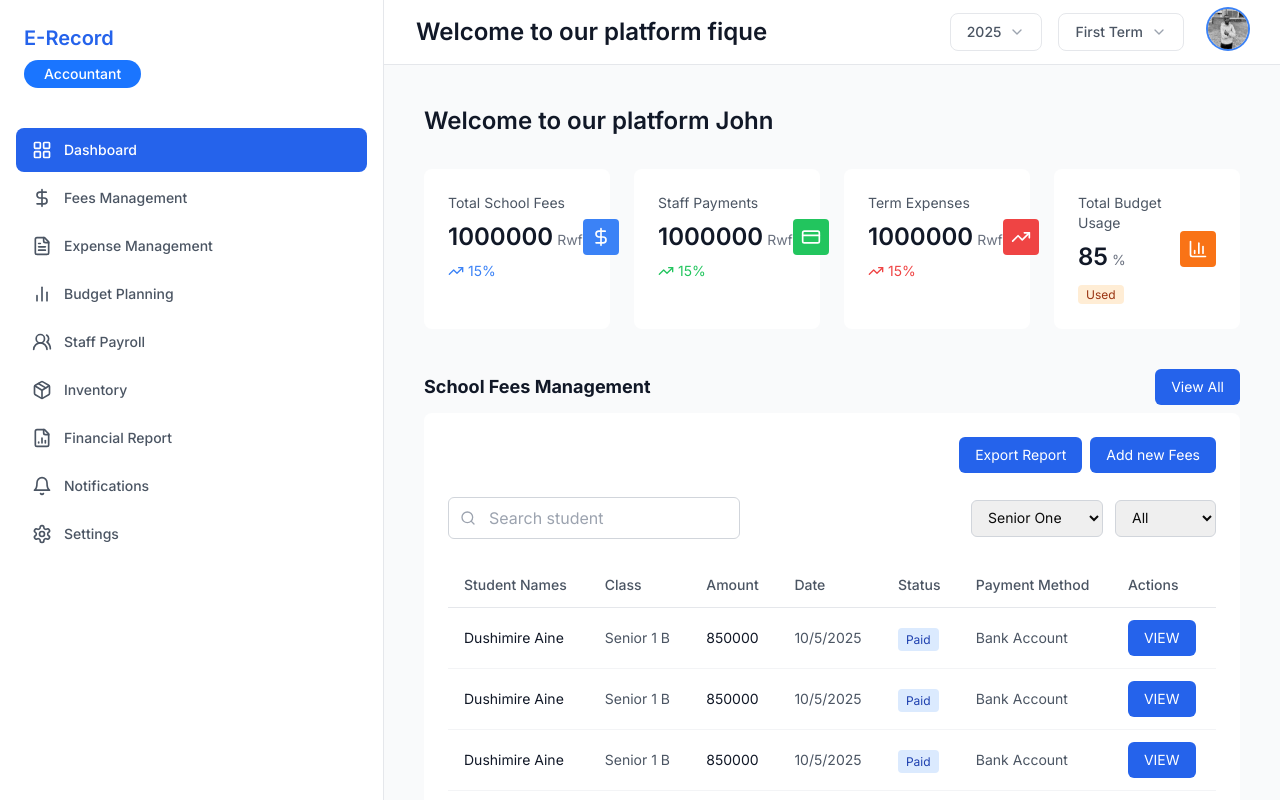
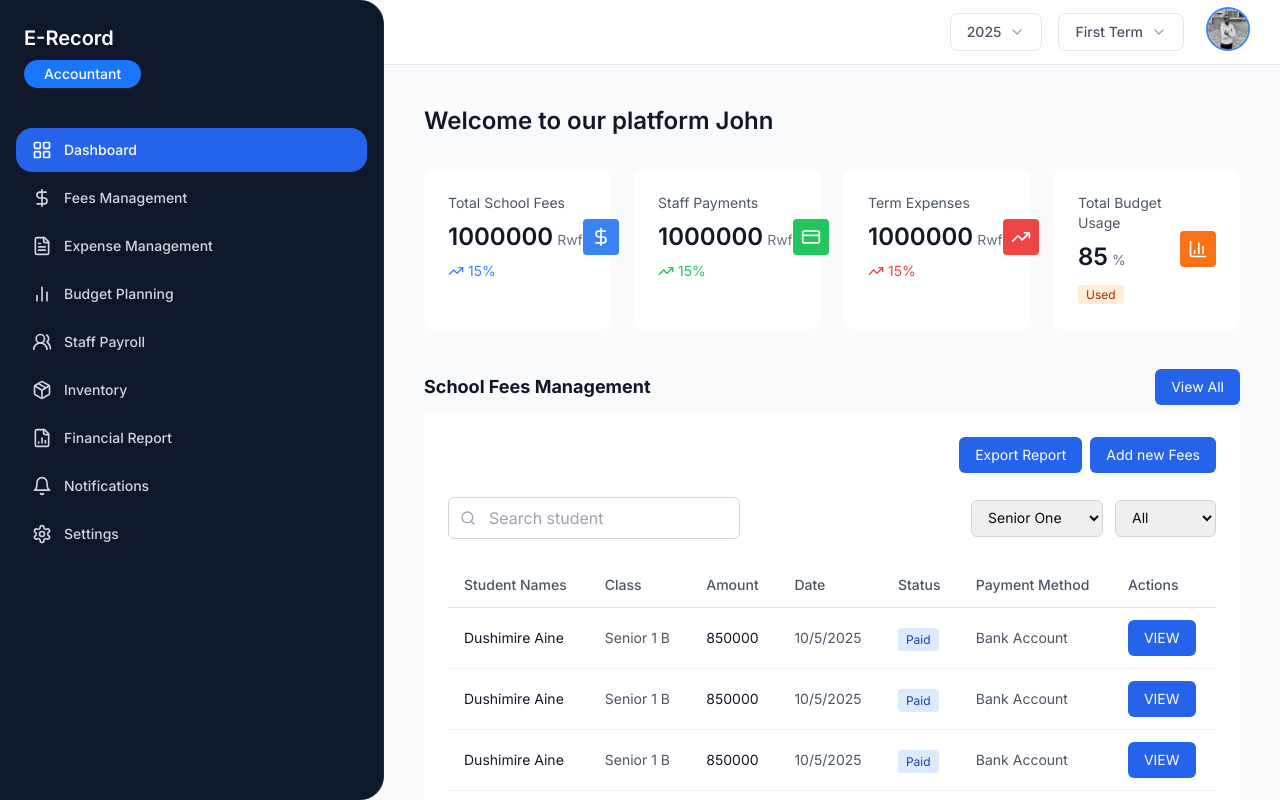
Before and after one commit to Pacifique5/E-RECORD, a Next.js app: page /portal/accountant in a window 1280 px wide. Built offline with nearby package versions, Linux system fonts and the light colour scheme.

Commit message:
sidebar updated

```diff
--- a/app/admin/layout.tsx
+++ b/app/admin/layout.tsx
@@ -58,9 +58,9 @@ const Sidebar = () => {
   ];
 
   return (
-    <div className="w-80 min-h-screen bg-white shadow-lg fixed top-0 left-0 z-40 h-full">
+    <div className="w-80 min-h-screen bg-slate-900 shadow-lg fixed top-0 left-0 z-40 h-full rounded-r-3xl">
       <div className="p-6 flex flex-col gap-2">
-        <h1 className="text-xl font-semibold text-[#1A75FF]">E-Record</h1>
+        <h1 className="text-xl font-semibold text-white">E-Record</h1>
         <div className="bg-[#1A75FF] text-white px-4 py-1.5 rounded-md text-sm font-medium w-fit">
           Admin
         </div>
@@ -73,10 +73,10 @@ const Sidebar = () => {
               <li key={item.href}>
                 <Link
                   href={item.href}
-                  className={`flex items-center space-x-3 p-3 rounded-lg transition-colors ${
+                  className={`flex items-center space-x-3 p-3 rounded-2xl transition-all duration-200 ${
                     isActive
                       ? 'bg-[#1A75FF] text-white'
-                      : 'text-gray-600 hover:bg-blue-50 hover:text-[#1A75FF]'
+                      : 'text-gray-300 hover:bg-slate-800 hover:text-white hover:translate-x-1'
                   }`}
                 >
                   <span className="text-xl">{item.icon}</span>
--- a/app/portal/accountant/layout.tsx
+++ b/app/portal/accountant/layout.tsx
@@ -72,10 +72,10 @@ export default function AccountantLayout({ children }: { children: React.ReactNo
 
   return (
     <div className="flex h-screen bg-gray-50">
-      <div className="w-96 bg-white border-r border-gray-200 flex flex-col">
+      <div className="w-96 bg-slate-900 border-r border-slate-800 flex flex-col rounded-r-3xl">
         <div className="p-6">
           <div className="flex flex-col items-start">
-            <Link href="/portal/accountant" className="text-xl font-semibold text-blue-600">
+            <Link href="/portal/accountant" className="text-xl font-semibold text-white">
               E-Record
             </Link>
             <span className="bg-[#1A75FF] text-white rounded-full px-5 py-1 font-medium text-sm mt-2">
@@ -92,10 +92,10 @@ export default function AccountantLayout({ children }: { children: React.ReactNo
                 key={item.name}
                 href={item.href}
                 className={cn(
-                  "flex items-center space-x-3 px-4 py-3 text-sm font-medium rounded-lg",
+                  "flex items-center space-x-3 px-4 py-3 text-sm font-medium rounded-2xl transition-all duration-200",
                   isActive
                     ? "bg-blue-600 text-white"
-                    : "text-gray-600 hover:bg-gray-50"
+                    : "text-gray-300 hover:bg-slate-800 hover:text-white hover:translate-x-1"
                 )}
               >
                 <item.icon className="h-5 w-5" />
@@ -110,7 +110,7 @@ export default function AccountantLayout({ children }: { children: React.ReactNo
         <header className="bg-white border-b border-gray-200">
           <div className="flex items-center justify-between h-16 px-8">
             <h1 className="text-2xl font-semibold text-gray-900">
-              Welcome to our platform fique
+              {/* Welcome to our platform fique */}
             </h1>
             <div className="flex items-center space-x-6">
               <div className="flex items-center space-x-4">
--- a/app/portal/headmaster/layout.tsx
+++ b/app/portal/headmaster/layout.tsx
@@ -72,10 +72,10 @@ export default function HeadMasterLayout({ children }: { children: React.ReactNo
 
   return (
     <div className="flex h-screen bg-gray-50">
-      <div className="w-96 bg-white border-r border-gray-200 flex flex-col">
+      <div className="w-96 bg-slate-900 border-r border-slate-800 flex flex-col rounded-r-3xl">
         <div className="p-6">
           <div className="flex flex-col items-start">
-            <Link href="/portal/headmaster" className="text-xl font-semibold text-blue-600">
+            <Link href="/portal/headmaster" className="text-xl font-semibold text-white">
               E-Record
             </Link>
             <span className="bg-[#1A75FF] text-white rounded-full px-5 py-1 font-medium text-sm mt-2">
@@ -92,10 +92,10 @@ export default function HeadMasterLayout({ children }: { children: React.ReactNo
                 key={item.name}
                 href={item.href}
                 className={cn(
-                  "flex items-center space-x-3 px-4 py-3 text-sm font-medium rounded-lg",
+                  "flex items-center space-x-3 px-4 py-3 text-sm font-medium rounded-2xl transition-all duration-200",
                   isActive
                     ? "bg-blue-600 text-white"
-                    : "text-gray-600 hover:bg-gray-50"
+                    : "text-gray-300 hover:bg-slate-800 hover:text-white hover:translate-x-1"
                 )}
               >
                 <item.icon className="h-5 w-5" />
--- a/components/portal/sidebar.tsx
+++ b/components/portal/sidebar.tsx
@@ -21,9 +21,9 @@ export default function Sidebar() {
   ], [])
 
   return (
-    <div className="w-[320px] bg-white border-r border-gray-200">
+    <div className="w-[320px] bg-slate-900 border-r border-slate-800 rounded-r-3xl">
       <div className="p-8">
-        <Link href="/portal/accountant" className="text-3xl font-bold text-blue-600">
+        <Link href="/portal/accountant" className="text-3xl font-bold text-white">
           E-Record
         </Link>
         <div className="mt-4">
@@ -39,8 +39,8 @@ export default function Sidebar() {
               <li key={item.id}>
                 <Link
                   href={item.href}
-                  className={`flex items-center px-4 py-3 rounded-md text-base font-medium transition-colors ${
-                    isActive ? "bg-blue-600 text-white" : "text-gray-600 hover:bg-gray-100 hover:text-gray-900"
+                  className={`flex items-center px-4 py-3 rounded-2xl text-base font-medium transition-all duration-200 ${
+                    isActive ? "bg-blue-600 text-white" : "text-gray-300 hover:bg-slate-800 hover:text-white hover:translate-x-1"
                   }`}
                 >
                   <item.icon className="mr-4 h-5 w-5" />
```
